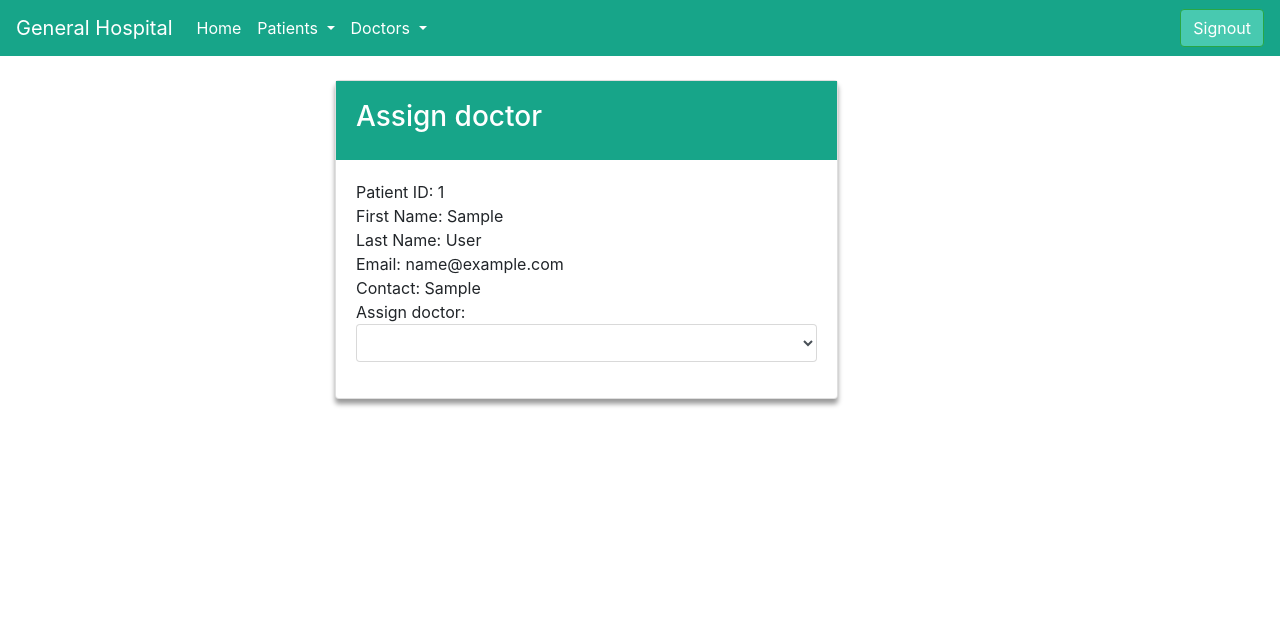
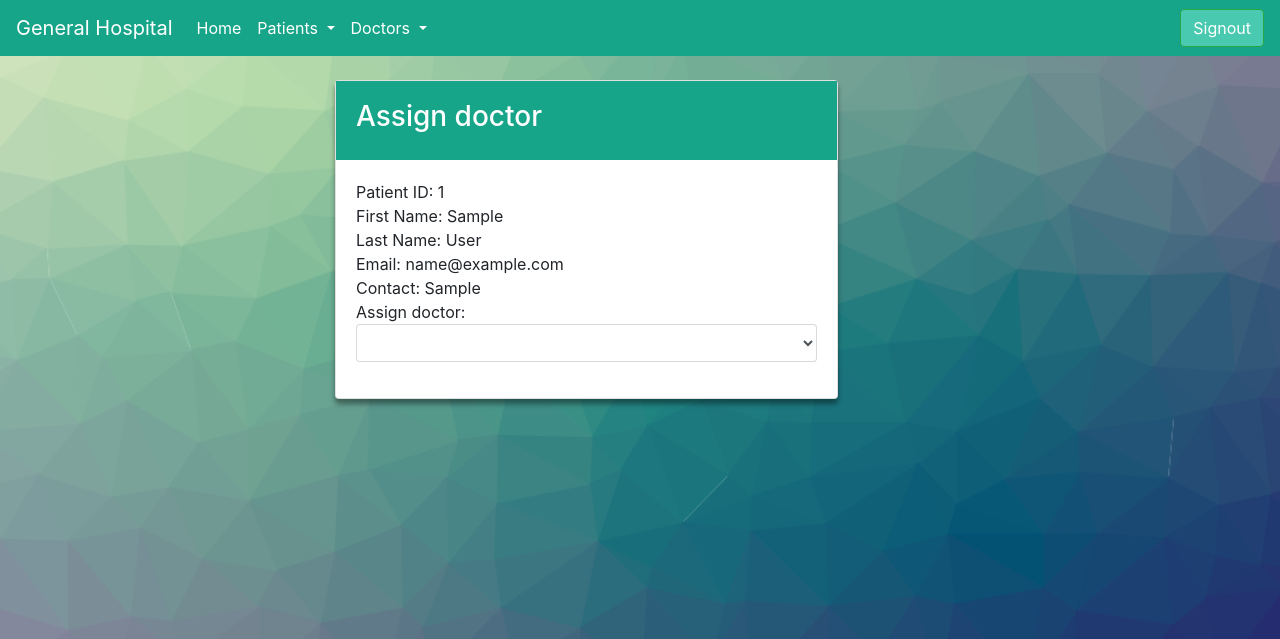
Before and after one commit to Meghashree2506/Hospital-Management-System-and-Covid-Vaccine-Slot-finder, a PHP site: page /assignDoctors.php?eid=1 in a window 1280 px wide. Shown: the top 639 px of the page. Run offline with PHP 8.4, Linux system fonts and the light colour scheme; the visitor is signed in with stand-in values (Sample User, id 1); tables that the repository leaves empty or names only in its code hold one stand-in row (values such as "Sample post"); data that the repository does not hold is empty; some libraries are stand-ins or nearby versions.

Commit message:
Commit-1

```diff
--- a/assignDoctors.php
+++ b/assignDoctors.php
@@ -92,6 +92,11 @@ if(!isset($_SESSION['username']))
   .card:hover {
       box-shadow: 0 5px 15px 0 rgba(0, 0, 0, 0.4);
    }
+   body{
+
+background-size: cover;
+background-image: url('images/greenbg.png') ;
+}
     </style>
 </head>
 <body>
--- a/assignDoctors_edit.php
+++ b/assignDoctors_edit.php
@@ -85,6 +85,11 @@ if(!isset($_SESSION['username']))
   .card:hover {
       box-shadow: 0 5px 15px 0 rgba(0, 0, 0, 0.4);
    }
+   body{
+
+background-size: cover;
+background-image: url('images/greenbg.png') ;
+}
     </style>
 </head>
 <body>
--- a/backend_actions.php
+++ b/backend_actions.php
@@ -233,7 +233,7 @@ function display_AssignedPatients()
 {
 
 	global $con;
-	$query2="select pid,pfname,plname,did,dfname,dlname,speciality from doctor_patient natural join patients natural join doctors";
+	$query2="select pid,pfname,plname,did,dfname,dlname,admitted_to from doctor_patient natural join patients natural join doctors";
 	$results = mysqli_query($con,$query2);
 	while ($row1 = mysqli_fetch_array($results)) {
 		echo'<tr>';
@@ -241,8 +241,8 @@ function display_AssignedPatients()
 		echo '<td>'.$row1["pfname"].' '.$row1["plname"].'</td>';
 		echo '<td>'.$row1["did"].'</td>';
 		echo '<td>'.$row1["dfname"].' '.$row1["dlname"].'</td>';
-		echo'<td><a href="assignDoctors_edit.php?eid='.$row1['pid'].'&did='.$row1['did'].'&spl='.$row1['speciality'].'" style="color:#0E6655">Edit</a></td>';
-		echo'<td><a href="assignDoctors_delete.php?eid='.$row1['pid'].'&did='.$row1['did'].'&spl='.$row1['speciality'].'" style="color:#0E6655">Delete</a></td>';
+		echo'<td><a href="assignDoctors_edit.php?eid='.$row1['pid'].'&did='.$row1['did'].'&spl='.$row1['admitted_to'].'" style="color:#0E6655">Edit</a></td>';
+		echo'<td><a href="assignDoctors_delete.php?eid='.$row1['pid'].'&did='.$row1['did'].'&spl='.$row1['admitted_to'].'" style="color:#0E6655">Delete</a></td>';
 
 		echo'</tr>';
 	}
--- a/editDoctors.php
+++ b/editDoctors.php
@@ -127,7 +127,7 @@ background-image: url('images/greenbg.png') ;
     <div class="col-md-3"></div>
     <div class="col-md-5">
     <div class="card">
-    <div class="card-body" style="background-color: #17A589;color:#ffffff"><h3>Edit Patient Details </h3></div>
+    <div class="card-body" style="background-color: #17A589;color:#ffffff"><h3>Edit Doctor Details </h3></div>
     <div class="card-body">
     <form class="form-group"  method="post">
     First Name: <input type="text" name="dfname" class="form-control" value="<?php echo $data['dfname'] ?>"required><br>
--- a/search_doctors.php
+++ b/search_doctors.php
@@ -56,10 +56,10 @@ background-image: url('images/greenbg.png') ;
                 <div class="col-md-6">
                     <div class="card" style="background-color: #d9ecd0;">
                         <div class="card-body" style="background-color: #17A589;color:#ffffff">
-                            <h3>Seach Doctors</h3><br>
+                            <h3>Search Doctors</h3><br>
 
                         <form action="" class="search_form">
-                            <input type="text" name="search_query" placeholder="Enter the doctor name" autocomplete="off" required>
+                            <input type="text" name="search_query" placeholder="Enter the doctor's name" autocomplete="off" required>
                             <button class="btn-small" type="submit" name="search_pat">Search</button>
                         </form>
 
--- a/search_patients.php
+++ b/search_patients.php
@@ -57,7 +57,7 @@ background-image: url('images/greenbg.png') ;
                 <div class="col-md-6">
                     <div class="card" style="background-color: #d9ecd0;">
                         <div class="card-body" style="background-color: #17A589;color:#ffffff">
-                            <h3>Seach Patients</h3><br>
+                            <h3>Search Patients</h3><br>
 
                         <form action="" class="search_form">
                             <input type="text" name="search_query" placeholder="Enter the patient name" autocomplete="off" required>
```
Also changed, not shown: images/er.jpg (added).
